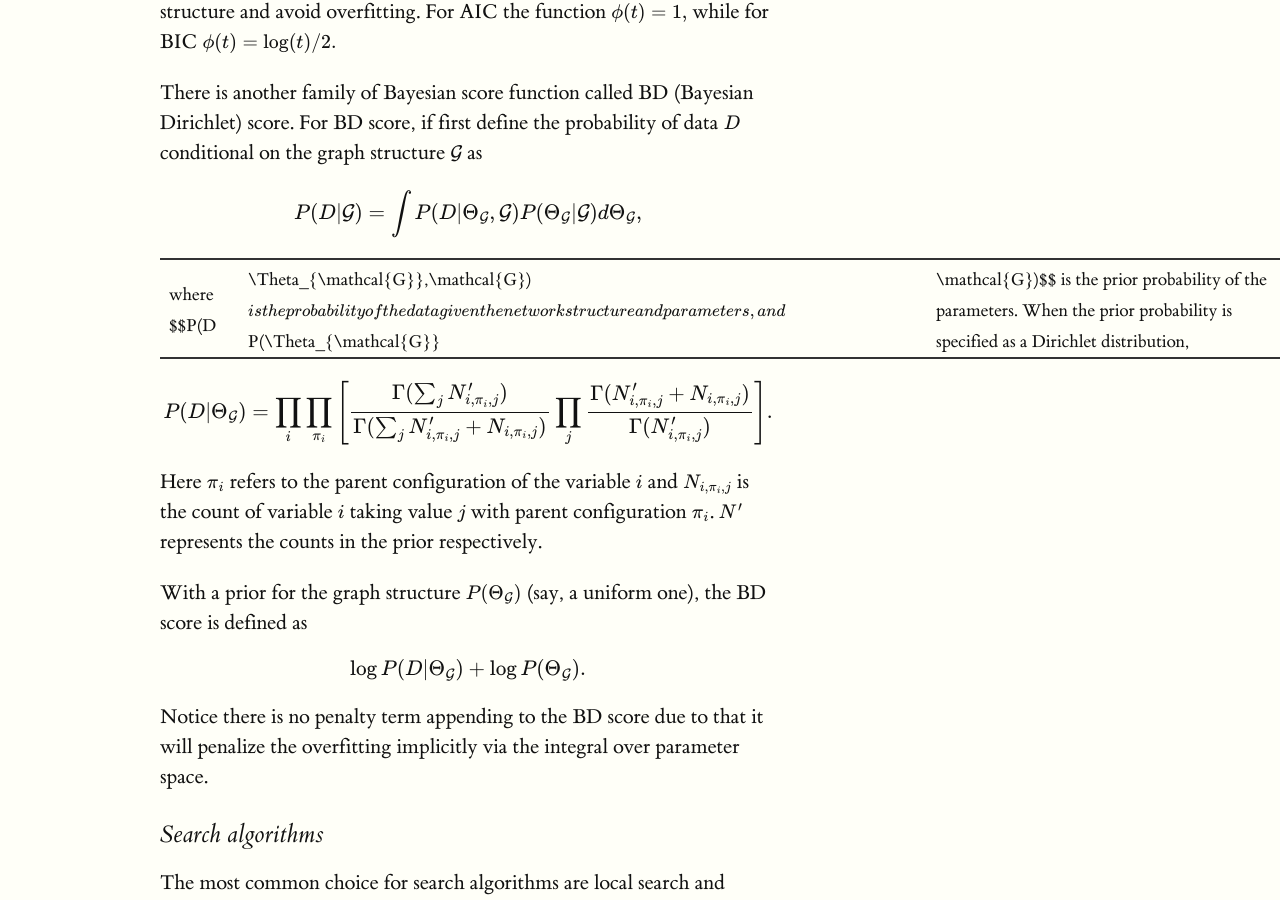
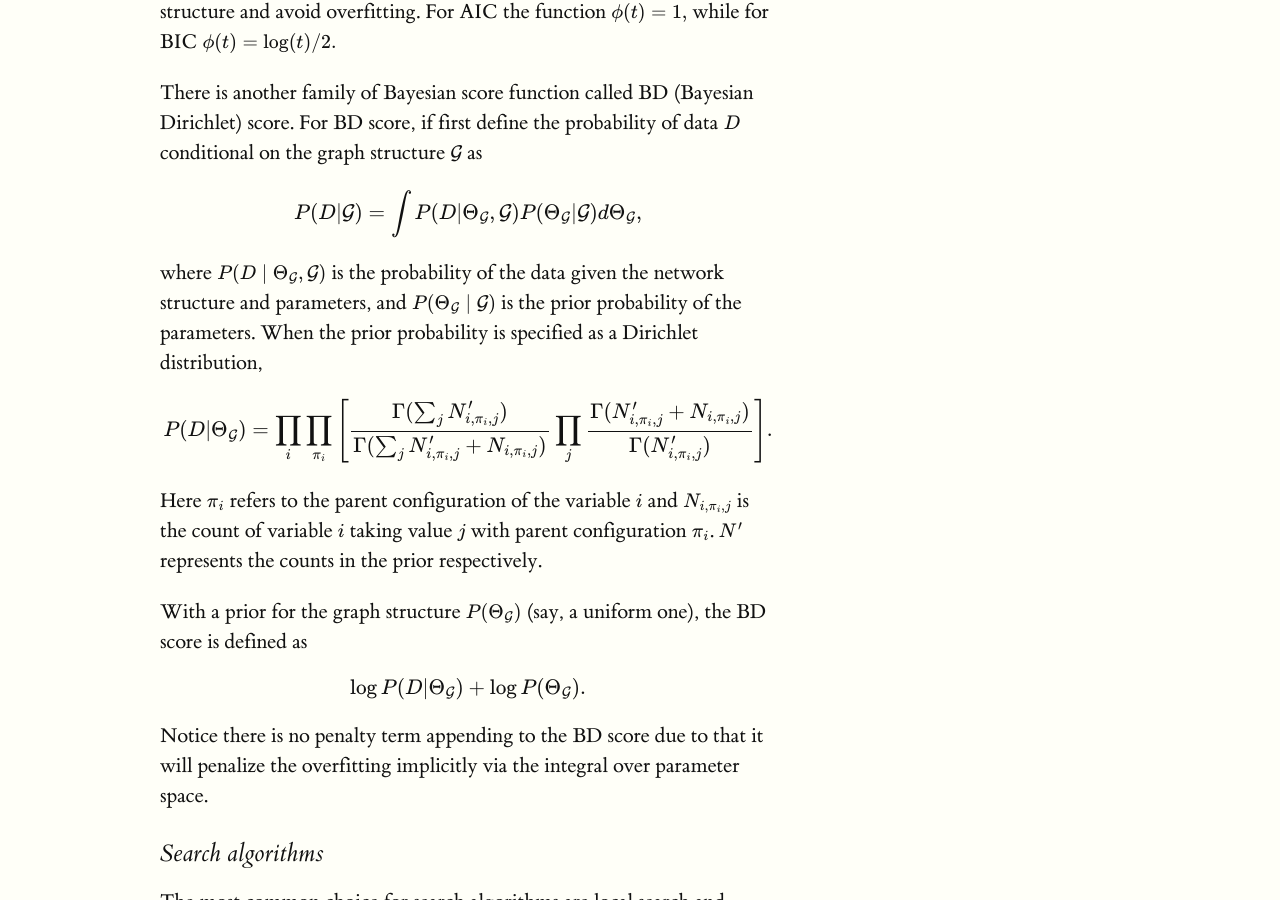
Before and after one commit to ermongroup/cs228-notes, a Jekyll site: the page docs/learning/structLearn/index.html, which Jekyll copies as it is, in a window 1280 px wide and 900 px high, scrolled down 1063 px. Built offline with Jekyll 4.4.1, drawn with Linux system fonts in a browser that asks for light colours; formulas are drawn with MathJax 3.

Commit message:
struct learning

```diff
--- a/docs/learning/structLearn/index.html
+++ b/docs/learning/structLearn/index.html
@@ -99,15 +99,7 @@
 P(D|\mathcal{G})=\int P(D|\Theta_{\mathcal{G}},\mathcal{G})P(\Theta_{\mathcal{G}}|\mathcal{G})d\Theta_{\mathcal{G}},
 </script></div>
 
-<table>
-  <tbody>
-    <tr>
-      <td>where $$P(D</td>
-      <td>\Theta_{\mathcal{G}},\mathcal{G})<script type="math/tex">is the probability of the data given the network structure and parameters, and</script>P(\Theta_{\mathcal{G}}</td>
-      <td>\mathcal{G})$$ is the prior probability of the parameters. When the prior probability is specified as a Dirichlet distribution,</td>
-    </tr>
-  </tbody>
-</table>
+<p>where <script type="math/tex">P(D\mid \Theta_{\mathcal{G}},\mathcal{G})</script> is the probability of the data given the network structure and parameters, and <script type="math/tex">P(\Theta_{\mathcal{G}}\mid \mathcal{G})</script> is the prior probability of the parameters. When the prior probability is specified as a Dirichlet distribution,</p>
 
 <div class="mathblock"><script type="math/tex; mode=display">
 P(D|\Theta_{\mathcal{G}}) = \prod_{i} \prod_{\pi_i} \left[ \frac{\Gamma(\sum_j N'_{i,\pi_i,j})}{\Gamma(\sum_j N'_{i,\pi_i,j} + N_{i,\pi_i,j} )} \prod_{j}\frac{\Gamma(N'_{i,\pi_i,j} + N_{i,\pi_i,j})}{\Gamma(N'_{i,\pi_i,j})}\right].
```
